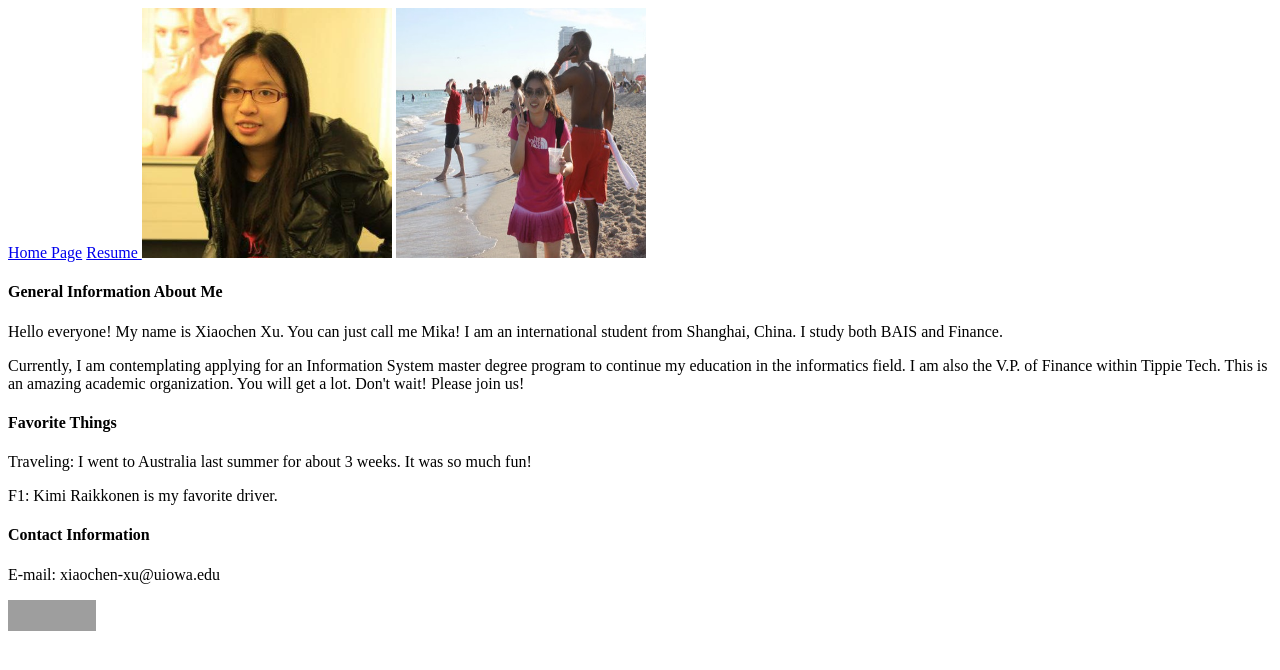
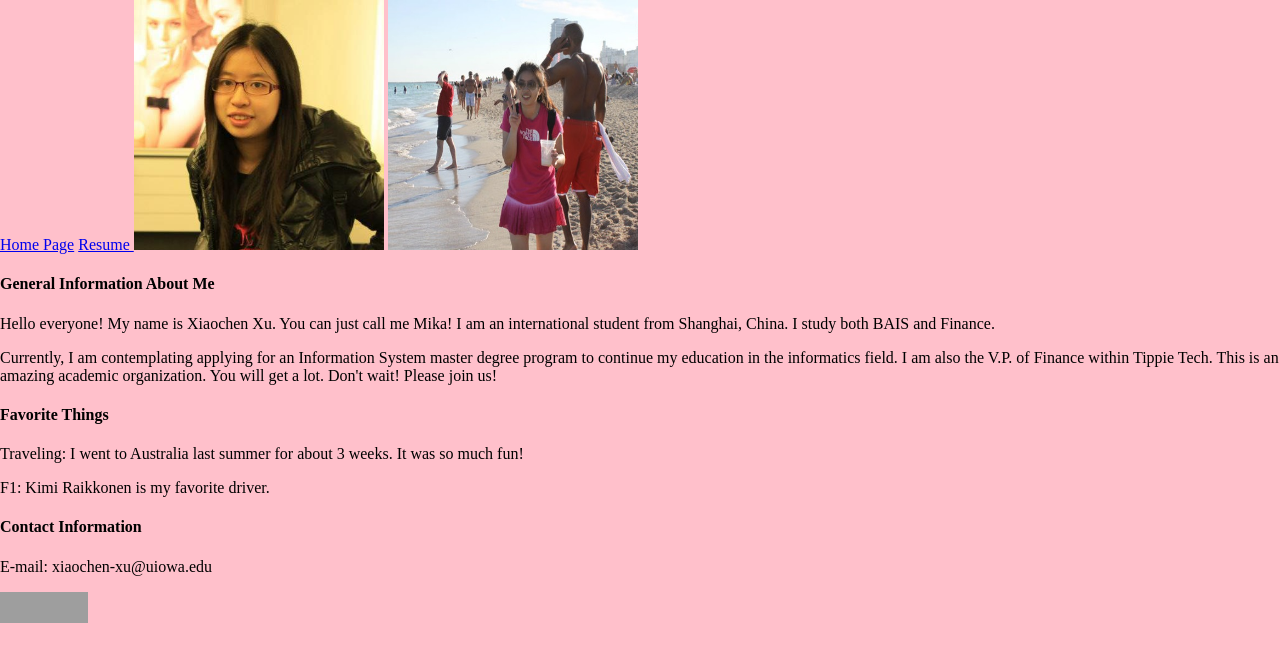
Before and after one commit to xiaochxu/HW2, a plain HTML site: page index.html in a window 1280 px wide. Drawn offline with Linux system fonts and the light colour scheme; grey boxes are pictures that could not be loaded.

Commit message:
add an style-sheet to .html

```diff
--- /dev/null
+++ b/css/xiaochxu.css
@@ -0,0 +1,6 @@
+body { 	background: pink;
+        color: black;
+		font-family: Times New Roman;
+		font-size: 12pt;
+		margin: 0 auto;
+	}
--- a/index.html
+++ b/index.html
@@ -4,6 +4,7 @@
 <html xmlns="http://www.w3.org/1999/xhtml" xml:lang="en">
 
 <head> <title>About Xiaochen Xu</title> </head>
+<link rel="stylesheet" type="text/css" href="./css/xiaochxu.css" />
 
 <body>
 <div>
```
Also changed, not shown: resume.html (+1 -1 lines).
